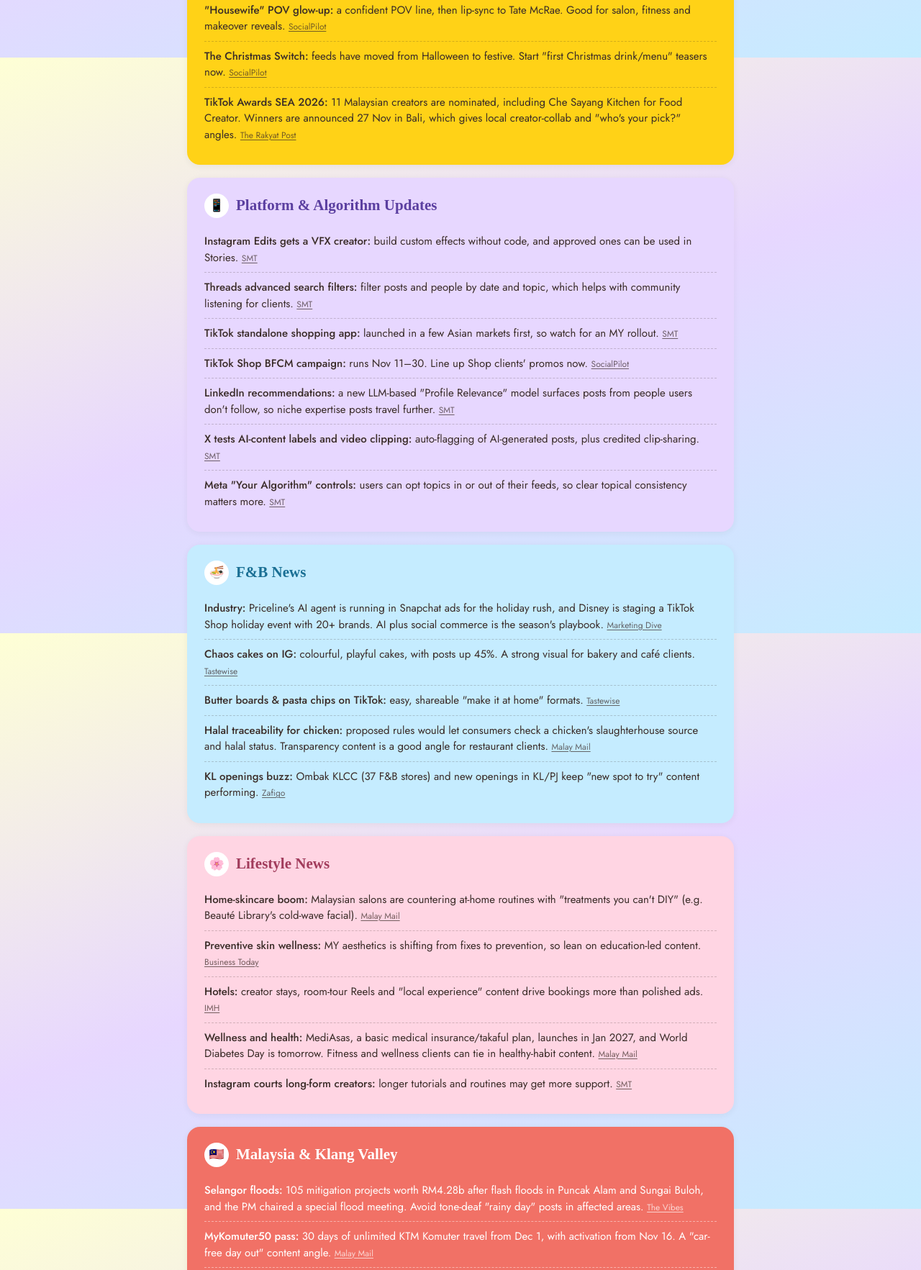
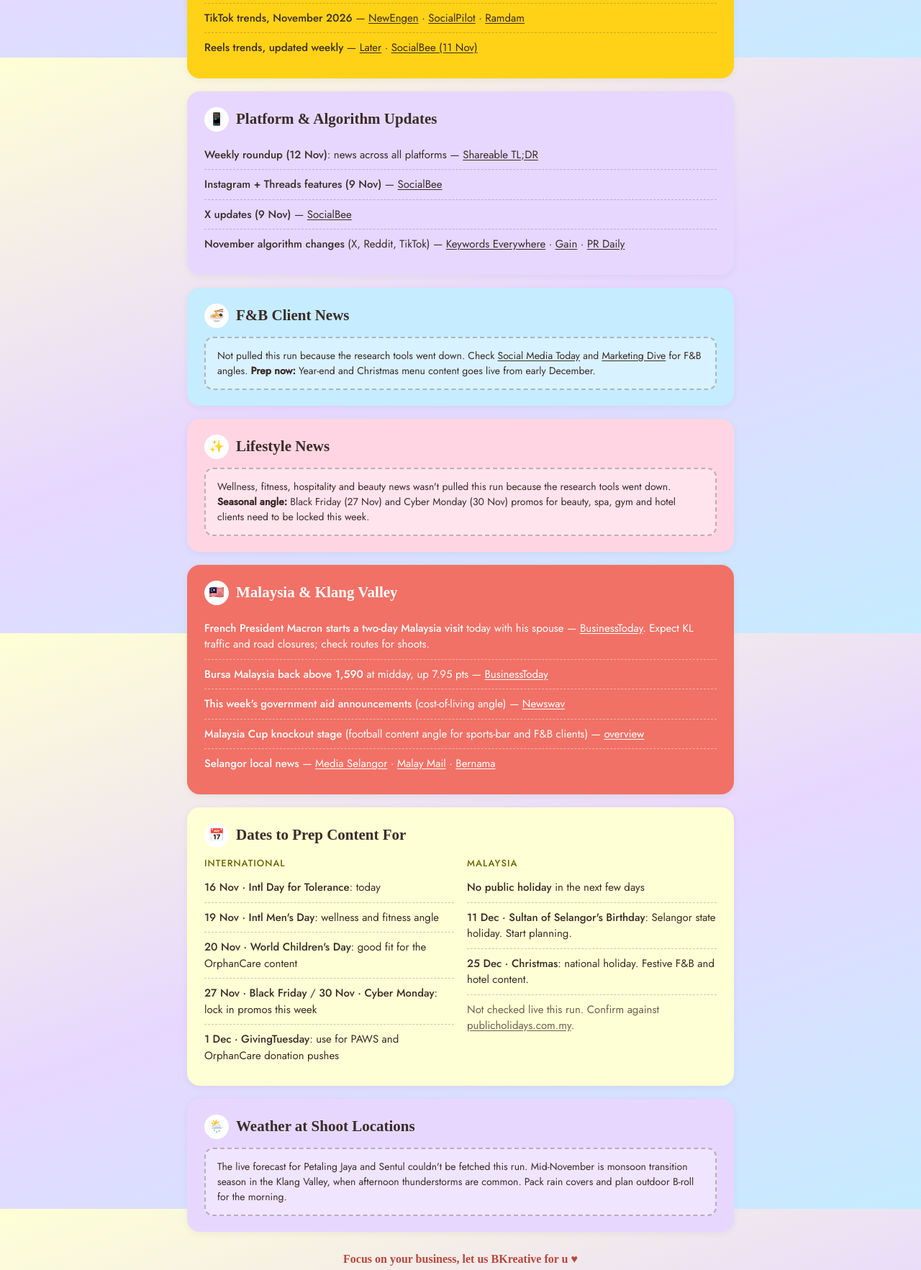
Before and after one commit to brendalye/bkreative-daily-briefing, a plain HTML site: page index.html in a window 1280 px wide. Shown: the part 720-2485 px from the top of the page at 72% size. Drawn offline with Linux system fonts and the light colour scheme; a web font is replaced by a local one.

Commit message:
Add files via upload

```diff
--- a/index.html
+++ b/index.html
@@ -3,10 +3,10 @@
 <head>
 <meta charset="UTF-8">
 <meta name="viewport" content="width=device-width, initial-scale=1.0">
-<title>BKreative Daily Briefing – 13 Nov 2026</title>
+<title>BKreative Daily Briefing — 16 Nov 2026</title>
 <link rel="preconnect" href="https://fonts.googleapis.com">
 <link rel="preconnect" href="https://fonts.gstatic.com" crossorigin>
-<link href="https://fonts.googleapis.com/css2?family=Baloo+2:wght@800&family=Jost:wght@400;500&family=Kalnia:wght@600&display=swap" rel="stylesheet">
+<link href="https://fonts.googleapis.com/css2?family=Kalnia:wght@600&family=Jost:wght@400;500&family=Baloo+2:wght@800&display=swap" rel="stylesheet">
 <style>
   :root{
     --coral:#f17166; --coral-dark:#b8453b;
@@ -18,14 +18,16 @@
     --ink:#3a2c28;
   }
   *{box-sizing:border-box;margin:0;padding:0}
-  body{font-family:'Jost',sans-serif;font-weight:400;color:var(--ink);
-    background:linear-gradient(160deg,var(--cream) 0%,var(--lavender) 50%,var(--sky) 100%);
-    background-attachment:fixed;min-height:100vh;padding:32px 16px;line-height:1.5}
+  body{
+    font-family:'Jost',sans-serif;font-weight:400;color:var(--ink);line-height:1.5;
+    background:linear-gradient(160deg,#feffd5 0%,#e7d7ff 50%,#c5ecff 100%);
+    background-attachment:fixed;min-height:100vh;padding:32px 16px;
+  }
   .page{max-width:760px;margin:0 auto}
   .header{text-align:center;margin-bottom:28px}
   .brand{font-family:'Baloo 2',sans-serif;font-weight:800;font-size:56px;letter-spacing:2px;line-height:1;color:var(--coral)}
   .brand .k{color:var(--yellow)}
-  .tagline{font-family:'Kalnia',serif;font-weight:600;font-size:22px;margin-top:6px}
+  .tagline{font-family:'Kalnia',serif;font-weight:600;font-size:22px;margin-top:8px}
   .subtitle{font-size:14px;opacity:.75;margin-top:4px}
   .date-pill{display:inline-block;margin-top:14px;background:#fff;border-radius:999px;padding:8px 20px;font-weight:500;font-size:14px;box-shadow:0 2px 8px rgba(58,44,40,.08)}
   .section{border-radius:18px;padding:22px 24px;margin-bottom:18px;box-shadow:0 2px 10px rgba(58,44,40,.06)}
@@ -36,142 +38,110 @@
   .bg-pink{background:var(--pink)}
   .bg-cream{background:var(--cream)}
   .section-title{font-family:'Kalnia',serif;font-weight:600;font-size:21px;display:flex;align-items:center;gap:10px;margin-bottom:12px}
-  .badge{display:inline-flex;align-items:center;justify-content:center;width:34px;height:34px;border-radius:50%;background:#fff;font-size:17px;flex-shrink:0}
-  .bg-yellow .section-title{color:var(--yellow-dark)}
-  .bg-lavender .section-title{color:var(--lavender-dark)}
-  .bg-sky .section-title{color:var(--sky-dark)}
-  .bg-pink .section-title{color:var(--pink-dark)}
-  .bg-cream .section-title{color:var(--cream-dark)}
+  .badge{width:34px;height:34px;border-radius:50%;background:#fff;display:inline-flex;align-items:center;justify-content:center;font-size:17px;flex-shrink:0}
   ul.items{list-style:none}
-  ul.items li{padding:9px 0;border-bottom:1.5px dashed rgba(58,44,40,.22);font-size:15px}
+  ul.items li{padding:9px 0;border-bottom:1.5px dashed rgba(58,44,40,.25);font-size:15px}
   .bg-coral ul.items li{border-bottom-color:rgba(255,255,255,.45)}
   ul.items li:last-child{border-bottom:none}
   ul.items li b{font-weight:500}
-  a{color:inherit;text-decoration:underline;text-decoration-thickness:1px;text-underline-offset:2px}
-  .src{font-size:12px;opacity:.7;white-space:nowrap}
-  .grid-2{display:grid;grid-template-columns:1fr 1fr;gap:20px}
-  .col-title{font-weight:500;font-size:13px;text-transform:uppercase;letter-spacing:1px;margin-bottom:4px;opacity:.8}
-  .placeholder-box{background:rgba(255,255,255,.6);border:1.5px dashed rgba(58,44,40,.3);border-radius:12px;padding:14px 16px;font-size:14px}
-  .shoot-card{background:rgba(255,255,255,.18);border-radius:12px;padding:14px 16px}
-  .shoot-time{font-family:'Kalnia',serif;font-weight:600;font-size:18px}
-  .footer{text-align:center;font-size:14px;margin-top:28px;opacity:.8}
+  a{color:inherit;text-decoration:underline;text-underline-offset:2px}
+  .src{font-size:12px;opacity:.75}
+  .grid-2{display:grid;grid-template-columns:1fr 1fr;gap:18px}
+  .col-title{font-weight:500;font-size:13px;text-transform:uppercase;letter-spacing:1px;margin-bottom:4px}
+  .bg-cream .col-title{color:var(--cream-dark)}
+  .placeholder-box{border:2px dashed rgba(58,44,40,.3);border-radius:12px;padding:14px 16px;font-size:14px;background:rgba(255,255,255,.35)}
+  .bg-coral .placeholder-box{border-color:rgba(255,255,255,.6);background:rgba(255,255,255,.12)}
+  .footer{text-align:center;font-family:'Kalnia',serif;font-weight:600;font-size:16px;margin-top:26px;color:var(--coral-dark)}
   @media (max-width:600px){.grid-2{grid-template-columns:1fr}.brand{font-size:44px}}
 </style>
 </head>
 <body>
 <div class="page">
-
   <div class="header">
     <div class="brand">B<span class="k">K</span>REATIVE</div>
     <div class="tagline">Team Daily Briefing</div>
-    <div class="subtitle">Shoots, trends &amp; news for the social team</div>
-    <div class="date-pill">Friday, 13 November 2026 · 9:00 AM MYT</div>
+    <div class="subtitle">Shoots · trends · platform news · dates to prep</div>
+    <div class="date-pill">Monday, 16 November 2026 · 9:00 AM MYT</div>
   </div>
 
   <div class="section bg-coral">
-    <div class="section-title"><span class="badge">📸</span>Today's Shoots</div>
-    <div class="shoot-card">
-      <div class="shoot-time">1:00 – 5:00 PM · BAIT shoot</div>
-      <ul class="items">
-        <li><b>Crew:</b> Brenda (organiser), Bong (Sonder Studio), Eva Loh, Faith Chan, Raja Sofea Qistina</li>
-        <li><b>Location:</b> not listed on the invite, so please confirm the venue in the group chat</li>
-        <li><b>Also today:</b> 11:00 AM BKreative storytelling discussion · 5:30 PM Weekly Social Girlies Catch Up</li>
-      </ul>
-    </div>
+    <div class="section-title"><span class="badge">🎬</span>Today's Shoots &amp; Sessions</div>
+    <ul class="items">
+      <li><b>10:30 AM – 12:00 PM · PAWSPJ interview</b> — PAWS Animal Welfare Society (Petaling Jaya). Calendar owner: Brenda.</li>
+      <li><b>12:30 PM – 1:30 PM · OrphanCare interview (Sentul)</b> — OrphanCare Foundation, Sentul KL. Only ~30 min buffer between PJ and Sentul, so leave PAWS on time.</li>
+    </ul>
+    <div class="placeholder-box" style="margin-top:10px">Guest lists and descriptions couldn't be opened this run. Check the calendar invites for crew and contact names.</div>
   </div>
 
   <div class="section bg-yellow">
     <div class="section-title"><span class="badge">🔥</span>Trendjack Opportunities</div>
+    <div class="placeholder-box" style="margin-bottom:10px">The research tools went down partway through this run, so we only have this week's trend trackers below, not the individual trends. Check them before planning quick-turn Reels or TikToks.</div>
     <ul class="items">
-      <li><b>"I'm So Sorry" carousel:</b> a 4–5 photo dump where the last slide reveals the real outcome. Easy win for F&amp;B "expectation vs. reality" or behind-the-scenes posts. <a class="src" href="https://www.socialpilot.co/blog/tiktok-trends">SocialPilot</a></li>
-      <li><b>"AI vs. Handmade" side-by-side:</b> AI mock-up next to the real product, set to the "Dame Hombro" shoulder-bounce beat. Fits craft, bakery and beauty clients. <a class="src" href="https://www.socialpilot.co/blog/tiktok-trends">SocialPilot</a></li>
-      <li><b>"Housewife" POV glow-up:</b> a confident POV line, then lip-sync to Tate McRae. Good for salon, fitness and makeover reveals. <a class="src" href="https://www.socialpilot.co/blog/tiktok-trends">SocialPilot</a></li>
-      <li><b>The Christmas Switch:</b> feeds have moved from Halloween to festive. Start "first Christmas drink/menu" teasers now. <a class="src" href="https://www.socialpilot.co/blog/tiktok-trends">SocialPilot</a></li>
-      <li><b>TikTok Awards SEA 2026:</b> 11 Malaysian creators are nominated, including Che Sayang Kitchen for Food Creator. Winners are announced 27 Nov in Bali, which gives local creator-collab and "who's your pick?" angles. <a class="src" href="https://therakyatpost.com/trpbm/siaran-akhbar/2026/11/12/11-pencipta-kandungan-malaysia-terpilih-wakil-negara-di-tiktok-awards-southeast-asia-2026">The Rakyat Post</a></li>
+      <li><b>Trending IG audio (11 Nov)</b> — <a href="https://socialbee.com/blog/trending-instagram-songs-this-week/">SocialBee</a> · <a href="https://creatordb.app/free-tools/trending-instagram-audio/">CreatorDB</a></li>
+      <li><b>TikTok trends, November 2026</b> — <a href="https://newengen.com/insights/tiktok-trends/">NewEngen</a> · <a href="https://www.socialpilot.co/blog/tiktok-trends">SocialPilot</a> · <a href="https://www.ramd.am/blog/trends-tiktok">Ramdam</a></li>
+      <li><b>Reels trends, updated weekly</b> — <a href="https://later.com/blog/instagram-reels-trends/">Later</a> · <a href="https://socialbee.com/blog/latest-instagram-trends/">SocialBee (11 Nov)</a></li>
     </ul>
   </div>
 
   <div class="section bg-lavender">
     <div class="section-title"><span class="badge">📱</span>Platform &amp; Algorithm Updates</div>
     <ul class="items">
-      <li><b>Instagram Edits gets a VFX creator:</b> build custom effects without code, and approved ones can be used in Stories. <a class="src" href="https://www.socialmediatoday.com/news/instagram-launches-visual-effects-creator-for-edits/874205/">SMT</a></li>
-      <li><b>Threads advanced search filters:</b> filter posts and people by date and topic, which helps with community listening for clients. <a class="src" href="https://www.socialmediatoday.com/news/threads-adds-advanced-search-filters/874339/">SMT</a></li>
-      <li><b>TikTok standalone shopping app:</b> launched in a few Asian markets first, so watch for an MY rollout. <a class="src" href="https://www.socialmediatoday.com/news/tiktok-launches-standalone-shopping-app/873952/">SMT</a></li>
-      <li><b>TikTok Shop BFCM campaign:</b> runs Nov 11–30. Line up Shop clients' promos now. <a class="src" href="https://www.socialpilot.co/?p=729111">SocialPilot</a></li>
-      <li><b>LinkedIn recommendations:</b> a new LLM-based "Profile Relevance" model surfaces posts from people users don't follow, so niche expertise posts travel further. <a class="src" href="https://www.socialmediatoday.com/news/linkedin-explains-its-improved-content-recommendation-system/874206/">SMT</a></li>
-      <li><b>X tests AI-content labels and video clipping:</b> auto-flagging of AI-generated posts, plus credited clip-sharing. <a class="src" href="https://www.socialmediatoday.com/news/x-experiments-with-expanded-ai-transparency-labels/874461/">SMT</a></li>
-      <li><b>Meta "Your Algorithm" controls:</b> users can opt topics in or out of their feeds, so clear topical consistency matters more. <a class="src" href="https://www.socialmediatoday.com/news/meta-publishes-explainer-on-your-algorithm-controls/874460/">SMT</a></li>
+      <li><b>Weekly roundup (12 Nov)</b>: news across all platforms — <a href="https://shareabletldr.substack.com/p/november-12-the-latest-social-media">Shareable TL;DR</a></li>
+      <li><b>Instagram + Threads features (9 Nov)</b> — <a href="https://socialbee.com/blog/instagram-updates-news-features/">SocialBee</a></li>
+      <li><b>X updates (9 Nov)</b> — <a href="https://socialbee.com/blog/x-updates-news/">SocialBee</a></li>
+      <li><b>November algorithm changes</b> (X, Reddit, TikTok) — <a href="https://keywordseverywhere.com/news/social-algorithm-updates/">Keywords Everywhere</a> · <a href="https://blog.gainapp.com/social-media-updates/">Gain</a> · <a href="https://www.prdaily.com/social-media-updates-and-new-features-to-know-this-week-65/">PR Daily</a></li>
     </ul>
   </div>
 
   <div class="section bg-sky">
-    <div class="section-title"><span class="badge">🍜</span>F&amp;B News</div>
-    <ul class="items">
-      <li><b>Industry:</b> Priceline's AI agent is running in Snapchat ads for the holiday rush, and Disney is staging a TikTok Shop holiday event with 20+ brands. AI plus social commerce is the season's playbook. <a class="src" href="https://www.marketingdive.com/news/pricelines-ai-agent-penny-lands-in-snapchat-ads-amid-holiday-rush/874247/">Marketing Dive</a></li>
-      <li><b>Chaos cakes on IG:</b> colourful, playful cakes, with posts up 45%. A strong visual for bakery and café clients. <a class="src" href="https://tastewise.io/blog/social-media-food-trends">Tastewise</a></li>
-      <li><b>Butter boards &amp; pasta chips on TikTok:</b> easy, shareable "make it at home" formats. <a class="src" href="https://tastewise.io/blog/social-media-food-trends">Tastewise</a></li>
-      <li><b>Halal traceability for chicken:</b> proposed rules would let consumers check a chicken's slaughterhouse source and halal status. Transparency content is a good angle for restaurant clients. <a class="src" href="https://www.malaymail.com/news/malaysia/2026/11/12/consumers-in-malaysia-may-soon-be-able-to-check-chickens-halal-status-under-proposed-new-rules/243020">Malay Mail</a></li>
-      <li><b>KL openings buzz:</b> Ombak KLCC (37 F&amp;B stores) and new openings in KL/PJ keep "new spot to try" content performing. <a class="src" href="https://zafigo.com/lifestyle/new-restaurants-and-cafes-just-opened-in-kl-pj/">Zafigo</a></li>
-    </ul>
+    <div class="section-title"><span class="badge">🍜</span>F&amp;B Client News</div>
+    <div class="placeholder-box">Not pulled this run because the research tools went down. Check <a href="https://www.socialmediatoday.com/">Social Media Today</a> and <a href="https://www.marketingdive.com/">Marketing Dive</a> for F&amp;B angles. <b>Prep now:</b> Year-end and Christmas menu content goes live from early December.</div>
   </div>
 
   <div class="section bg-pink">
-    <div class="section-title"><span class="badge">🌸</span>Lifestyle News</div>
-    <ul class="items">
-      <li><b>Home-skincare boom:</b> Malaysian salons are countering at-home routines with "treatments you can't DIY" (e.g. Beauté Library's cold-wave facial). <a class="src" href="https://malaymail.com/news/life/2026/10/26/home-skincare-boom-neverkilledfacial-says-emax-ceo-as-beaute-library-rolls-out-malaysia-first-cold-wave-treatment/240709">Malay Mail</a></li>
-      <li><b>Preventive skin wellness:</b> MY aesthetics is shifting from fixes to prevention, so lean on education-led content. <a class="src" href="https://www.businesstoday.com.my/2026/06/26/malaysias-aesthetic-scene-moves-toward-preventive-skin-wellness/">Business Today</a></li>
-      <li><b>Hotels:</b> creator stays, room-tour Reels and "local experience" content drive bookings more than polished ads. <a class="src" href="https://influencermarketinghub.com/social-media-trends-hotels-resorts/">IMH</a></li>
-      <li><b>Wellness and health:</b> MediAsas, a basic medical insurance/takaful plan, launches in Jan 2027, and World Diabetes Day is tomorrow. Fitness and wellness clients can tie in healthy-habit content. <a class="src" href="https://www.malaymail.com/news/malaysia/2026/11/13/mediasas-what-malaysians-need-to-know-about-the-new-basic-medical-insurance-plan/242126">Malay Mail</a></li>
-      <li><b>Instagram courts long-form creators:</b> longer tutorials and routines may get more support. <a class="src" href="https://www.socialmediatoday.com/news/instagram-tries-to-entice-long-form-creators/873820/">SMT</a></li>
-    </ul>
+    <div class="section-title"><span class="badge">✨</span>Lifestyle News</div>
+    <div class="placeholder-box">Wellness, fitness, hospitality and beauty news wasn't pulled this run because the research tools went down. <b>Seasonal angle:</b> Black Friday (27 Nov) and Cyber Monday (30 Nov) promos for beauty, spa, gym and hotel clients need to be locked this week.</div>
   </div>
 
   <div class="section bg-coral">
     <div class="section-title"><span class="badge">🇲🇾</span>Malaysia &amp; Klang Valley</div>
     <ul class="items">
-      <li><b>Selangor floods:</b> 105 mitigation projects worth RM4.28b after flash floods in Puncak Alam and Sungai Buloh, and the PM chaired a special flood meeting. Avoid tone-deaf "rainy day" posts in affected areas. <a class="src" href="https://www.thevibes.com/articles/news/129259/selangor-rolls-out-105-flood-mitigation-projects-worth-rm4.28b-amid-renewed-flooding">The Vibes</a></li>
-      <li><b>MyKomuter50 pass:</b> 30 days of unlimited KTM Komuter travel from Dec 1, with activation from Nov 16. A "car-free day out" content angle. <a class="src" href="https://www.malaymail.com/news/malaysia/2026/11/12/ktmb-mykomuter50-pass-activation-begins-nov-16-offering-30-days-of-unlimited-travel-on-selected-routes-from-dec-1/243027">Malay Mail</a></li>
-      <li><b>Cost of living:</b> the PM rejected calls to bring back GST. Value-for-money messaging still resonates. <a class="src" href="https://www.malaymail.com/news/malaysia/2026/11/12/anwar-rejects-gst-calls-says-tax-would-burden-all-malaysians-including-low-income-earners/242958">Malay Mail</a></li>
-      <li><b>Post-Deepavali return:</b> Causeway jams as travellers head home. Festive-wrap and "back to routine" posts work this week. <a class="src" href="https://www.malaymail.com/news/singapore/2026/11/12/bumper-to-bumper-on-the-causeway-as-malaysia-tailback-slows-departures/242965">Malay Mail</a></li>
-      <li><b>Viral outrage:</b> a cat dangled from a 4WD in Kluang sparked online backlash. Steer clear of animal-prank humour right now. <a class="src" href="https://www.malaymail.com/news/malaysia/2026/11/12/man-hanging-cat-from-four-wheel-drive-vehicle-in-kluang-sparks-online-outrage/243016">Malay Mail</a></li>
+      <li><b>French President Macron starts a two-day Malaysia visit</b> today with his spouse — <a href="https://www.businesstoday.com.my/2026/11/16/president-macron-and-spouse-set-to-arrive-in-malaysia-for-two-day-visit/">BusinessToday</a>. Expect KL traffic and road closures; check routes for shoots.</li>
+      <li><b>Bursa Malaysia back above 1,590</b> at midday, up 7.95 pts — <a href="https://www.businesstoday.com.my/2026/11/16/bursa-malaysia-rises-7-95-points-at-midday-reclaims-1590-level/">BusinessToday</a></li>
+      <li><b>This week's government aid announcements</b> (cost-of-living angle) — <a href="https://newswav.com/article/senarai-bantuan-kerajaan-pengumuman-minggu-ini-16-nov-2026-A2611_hF84Rm">Newswav</a></li>
+      <li><b>Malaysia Cup knockout stage</b> (football content angle for sports-bar and F&amp;B clients) — <a href="https://en.wikipedia.org/wiki/2026_Malaysia_Cup_knockout_stage">overview</a></li>
+      <li><b>Selangor local news</b> — <a href="https://mediaselangor.com/">Media Selangor</a> · <a href="https://www.malaymail.com/news/malaysia">Malay Mail</a> · <a href="https://www.bernama.com/en/">Bernama</a></li>
     </ul>
   </div>
 
   <div class="section bg-cream">
-    <div class="section-title"><span class="badge">🗓️</span>Dates to Prep Content For</div>
+    <div class="section-title"><span class="badge">📅</span>Dates to Prep Content For</div>
     <div class="grid-2">
       <div>
         <div class="col-title">International</div>
         <ul class="items">
-          <li><b>Nov 13 (today):</b> World Kindness Day</li>
-          <li><b>Nov 14 (Sat):</b> World Diabetes Day</li>
-          <li><b>Nov 16:</b> International Day for Tolerance</li>
-          <li><b>Nov 19:</b> World Toilet Day / International Men's Day</li>
-          <li><b>Nov 20:</b> World Children's Day</li>
-          <li><b>Nov 27 – 30:</b> Black Friday → Cyber Monday</li>
+          <li><b>16 Nov · Intl Day for Tolerance</b>: today</li>
+          <li><b>19 Nov · Intl Men's Day</b>: wellness and fitness angle</li>
+          <li><b>20 Nov · World Children's Day</b>: good fit for the OrphanCare content</li>
+          <li><b>27 Nov · Black Friday</b> / <b>30 Nov · Cyber Monday</b>: lock in promos this week</li>
+          <li><b>1 Dec · GivingTuesday</b>: use for PAWS and OrphanCare donation pushes</li>
         </ul>
       </div>
       <div>
         <div class="col-title">Malaysia</div>
         <ul class="items">
-          <li><b>Now – Nov 30:</b> TikTok Shop BFCM campaign live</li>
-          <li><b>Nov 27:</b> TikTok Awards SEA winners revealed</li>
-          <li><b>Dec 1:</b> MyKomuter50 pass travel starts</li>
-          <li><b>Dec 11 (Fri):</b> Selangor Sultan's Birthday (state holiday, long weekend). <b>Start planning</b></li>
-          <li><b>Dec 12:</b> 12.12 sales</li>
-          <li><b>Dec 25:</b> Christmas Day (national)</li>
+          <li><b>No public holiday</b> in the next few days</li>
+          <li><b>11 Dec · Sultan of Selangor's Birthday</b>: Selangor state holiday. Start planning.</li>
+          <li><b>25 Dec · Christmas</b>: national holiday. Festive F&amp;B and hotel content.</li>
+          <li class="src">Not checked live this run. Confirm against <a href="https://publicholidays.com.my/">publicholidays.com.my</a>.</li>
         </ul>
       </div>
     </div>
-    <p style="font-size:12px;opacity:.7;margin-top:10px">Sources: <a href="https://calendarific.com/holidays/2026/MY">Calendarific MY 2026</a> · <a href="https://www.careerindia.com/features/important-days-in-november-2026-national-and-international-days-067935.html">CareerIndia Nov 2026 days</a></p>
   </div>
 
   <div class="section bg-lavender">
-    <div class="section-title"><span class="badge">⛅</span>Shoot Weather</div>
-    <div class="placeholder-box">
-      <b>BAIT shoot (1–5 PM):</b> no location on the invite, so we couldn't get a location-specific forecast. For Klang Valley in general, MetMalaysia has issued afternoon thunderstorm and heavy-rain warnings for KL and Selangor several times this week (often until ~5 PM). <b>If any part is outdoors, plan a wet-weather backup and wrap outdoor shots early.</b>
-      <span class="src"><a href="https://www.malaymail.com/amp/news/malaysia/2026/11/10/metmalaysia-issues-storm-warning-for-parts-of-selangor-johor-kl-and-six-other-states-until-5pm-today/242707">Malay Mail</a> · <a href="https://www.thestar.com.my/news/nation/2026/11/08/thunderstorms-and-heavy-rain-forecasted-for-11-states-kl-and-putrajaya-until-5pm">The Star</a></span>
-    </div>
+    <div class="section-title"><span class="badge">🌦️</span>Weather at Shoot Locations</div>
+    <div class="placeholder-box">The live forecast for Petaling Jaya and Sentul couldn't be fetched this run. Mid-November is monsoon transition season in the Klang Valley, when afternoon thunderstorms are common. Pack rain covers and plan outdoor B-roll for the morning.</div>
   </div>
 
   <div class="footer">Focus on your business, let us BKreative for u ♥</div>
```
